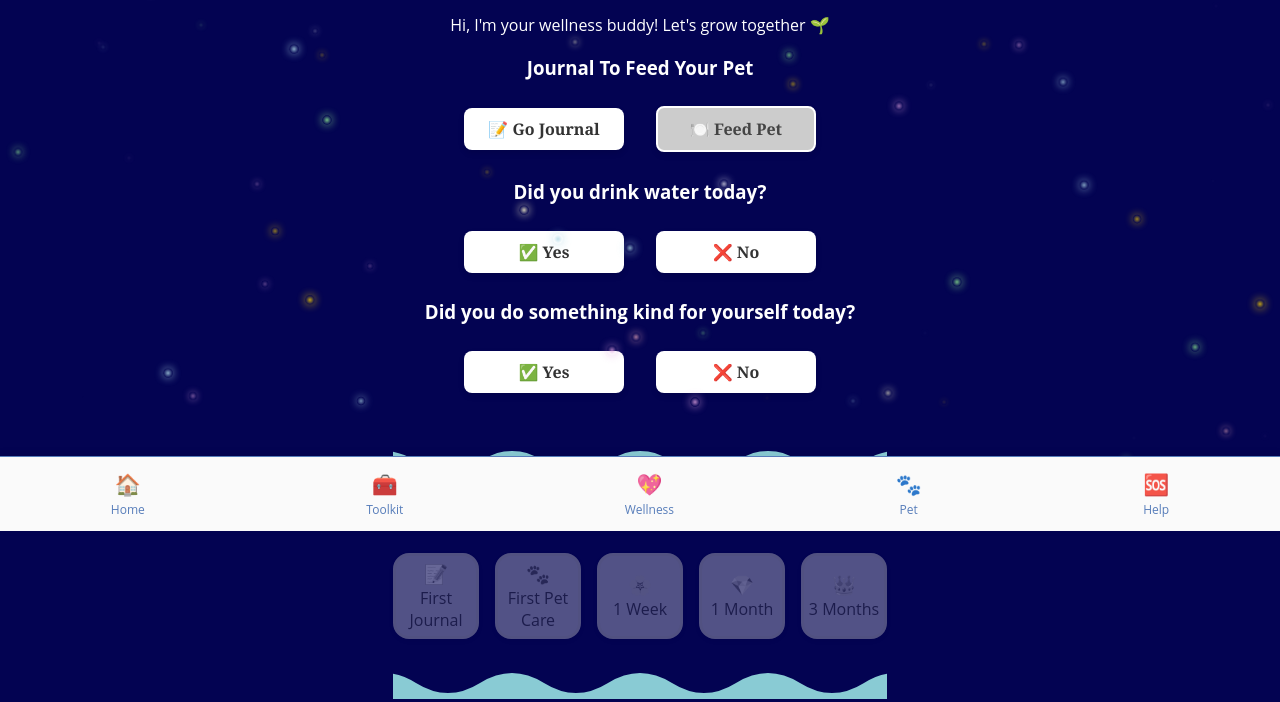
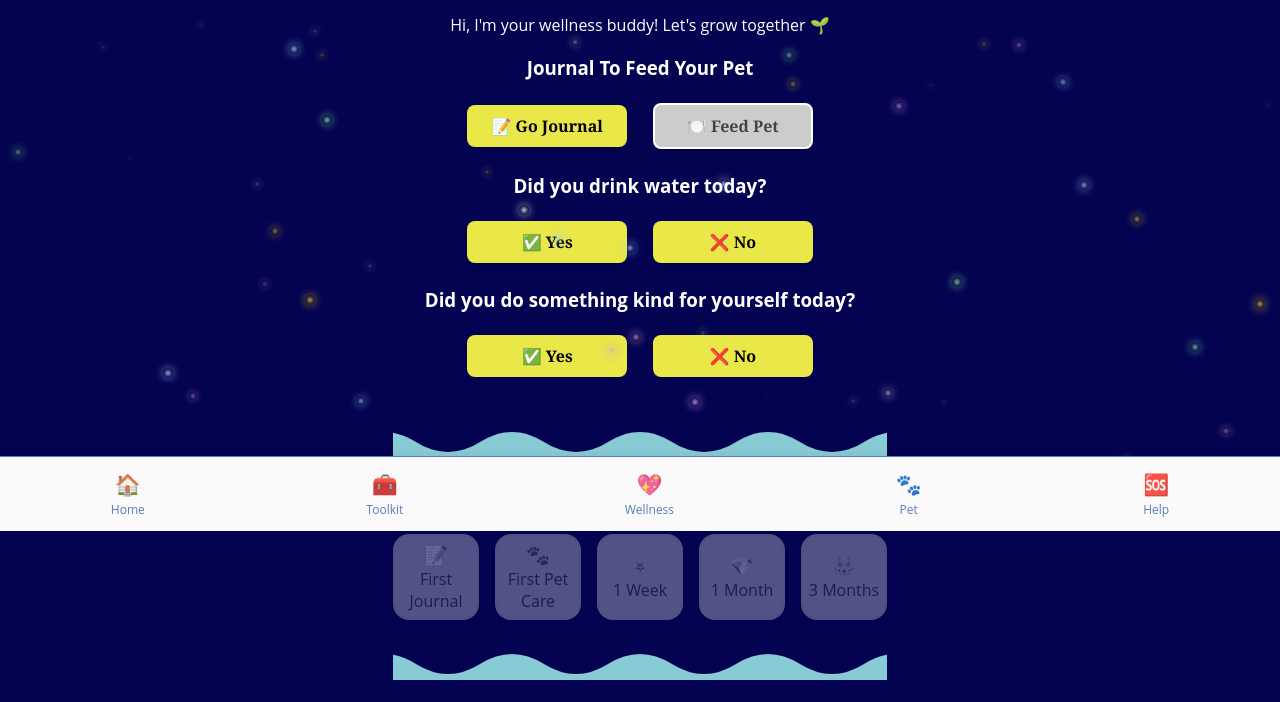
Before and after one commit to cpriss1979/3sidesVersion1.io, a plain HTML site: page pet.html in a window 1280 px wide. Shown: the part 269-971 px from the top of the page. Drawn offline with Linux system fonts and the light colour scheme.

Commit message:
Update pet.html

```diff
--- a/pet.html
+++ b/pet.html
@@ -542,25 +542,6 @@ body {
   z-index: 0; /* make sure your other stuff sits above it */
 }
 
-.white-button {
-  background-color: #eae748;
-  color: black;
-  font-size: 1rem;
-  font-weight: bold;
-  padding: 0.6rem 1.2rem;
-  border: 2px solid white;
-  border-radius: 8px;
-  cursor: pointer;
-  margin: 0.5rem;
-  box-shadow: 2px 2px 5px rgba(0,0,0,0.15);
-  transition: background-color 0.2s, color 0.2s, transform 0.2s;
-}
-
-.white-button:hover {
-  background-color:rgb(176, 176, 74) !important;
-  transform: scale(1.04);
-}
-
 @media (max-width: 600px) {
   .pet-action-buttons {
     display: flex;
@@ -673,8 +654,8 @@ body {
   font-size: 1rem;
   font-weight: bold;
   border-radius: 8px;
-  background-color: #ffffff;
-  color: #333;
+  background-color: #eae748;
+  color: black;
   box-shadow: 0 3px 6px rgba(0,0,0,0.1);
   cursor: pointer;
   min-width: 120px; /* ensures consistent width */
```
